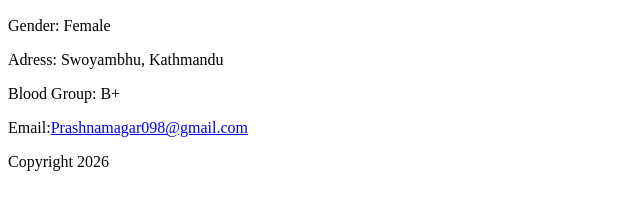
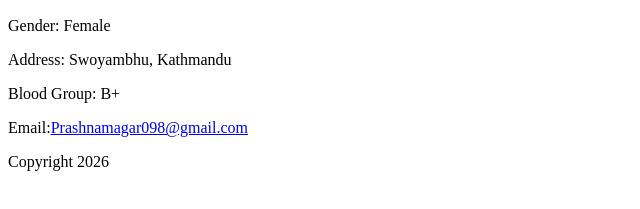
Before and after one commit to PrashnaMagar/introduction-to-web-development, a plain HTML site: page Day2-HTML Fundamental/Exercise.html in a window 1280 px wide. Shown: the part 387-596 px from the top of the page, 0-640 px from the left. Drawn offline with Linux system fonts and the light colour scheme.

Commit message:
Update Exercise.html

```diff
--- a/Day2-HTML Fundamental/Exercise.html
+++ b/Day2-HTML Fundamental/Exercise.html
@@ -19,7 +19,7 @@
             Prashna Magar
         </h2>
         <p>Gender: Female</p>
-        <p>Adress: Swoyambhu, Kathmandu</p>
+        <p>Address: Swoyambhu, Kathmandu</p>
         <p>Blood Group: B+</p>
         <p>Email:<a href="mailto:Prashnamagar098@gmail.com">Prashnamagar098@gmail.com</a></p>
 
```
